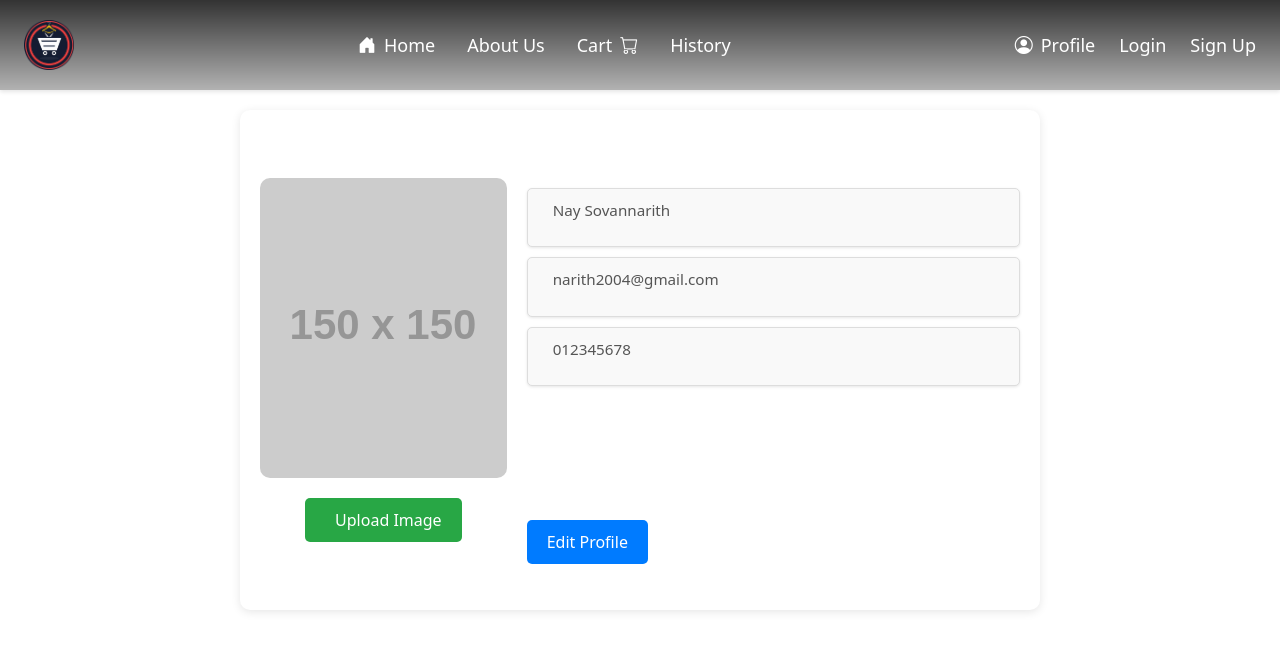
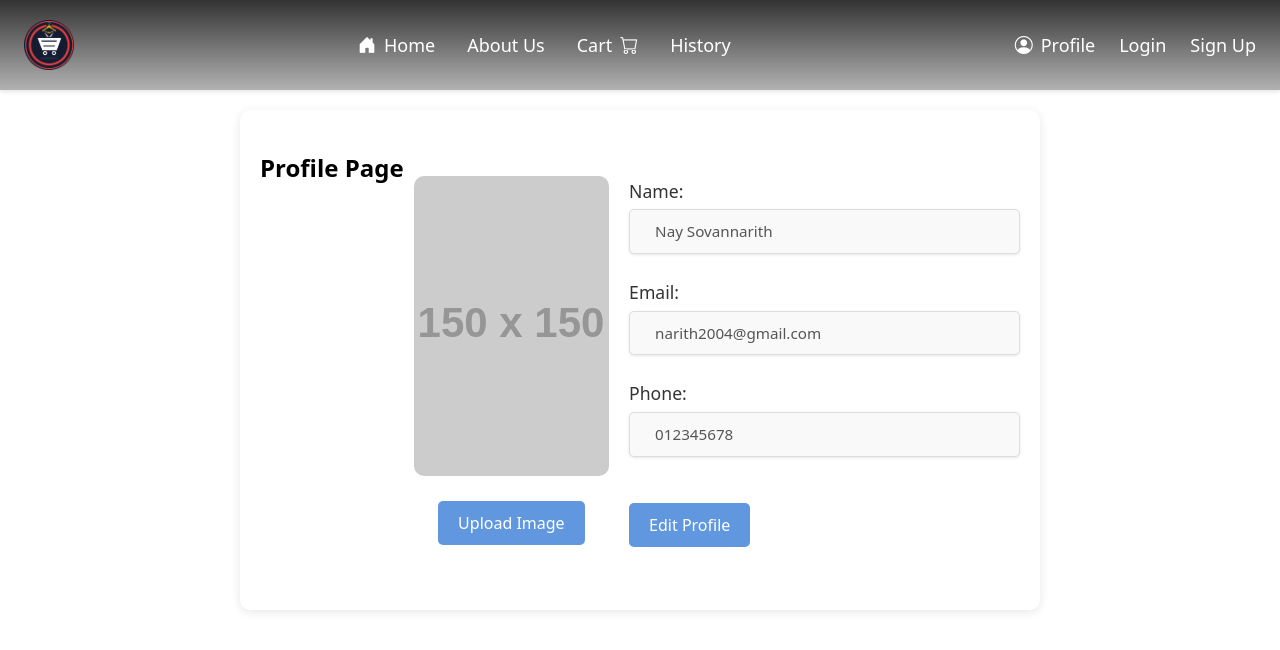
Before and after one commit to Chankiry/EcommerceWeb, a Vue app: page /account/profile in a window 1280 px wide. Shown: the top 650 px of the page. Built offline with nearby package versions, Linux system fonts and the light colour scheme.

Commit message:
edit on profile page

```diff
--- a/src/views/account/Profile.vue
+++ b/src/views/account/Profile.vue
@@ -3,6 +3,9 @@
     <!-- Profile Section -->
     <main class="profile-section">
       <div class="profile-card">
+        <div class="title-container">
+  <div class="title">Profile Page</div>
+      </div>
         <div class="profile-left">
           <img :src="profileImage" alt="Profile Picture" class="profile-image" />
           <input
@@ -20,14 +23,17 @@
 
 
           <div class="info">
+            <div class="info-title">Name:</div>
             <div class="info-item">
               <i class="fas fa-user"></i>
               <span>{{ username }}</span>
             </div>
+            <div class="info-title">Email:</div>
             <div class="info-item">
               <i class="fas fa-envelope"></i>
               <span>{{ email }}</span>
             </div>
+            <div class="info-title">Phone:</div>
             <div class="info-item">
               <i class="fas fa-phone"></i>
               <span>{{ phone }}</span>
@@ -111,6 +117,20 @@ export default {
 
 <style scoped>
 /* Profile Section */
+/* Container for the title */
+.title-container {
+  display: flex;
+  justify-content: center; /* Centers horizontally */
+  margin-top: 20px; /* Adjust top margin if needed */
+}
+
+/* Adjust the title */
+.title {
+  font-size: 24px; /* Adjust font size */
+  font-weight: bold;
+  margin: 0 auto;
+  padding-right: 10px
+}
 .profile-section {
   display: flex;
   justify-content: center;
@@ -147,6 +167,12 @@ export default {
   justify-content: flex-start;
   margin-top: 5%;
 }
+.info-title {
+  font-size: 1.1em;
+  font-weight:lighter;
+  margin-bottom: 5px;
+  color: #333;
+}
 
 .profile-image {
   width: 300px;
@@ -154,14 +180,14 @@ export default {
   object-fit: cover;
   overflow: hidden;
   border-radius: 10px;
-  margin-bottom: 20px;
+  margin-bottom: 25px;
 }
 
 .upload-image-btn {
   padding: 10px 20px;
   font-size: 1em;
   color: white;
-  background-color: #28a745;
+  background-color: #6097df;
   border: none;
   border-radius: 5px;
   cursor: pointer;
@@ -172,11 +198,11 @@ export default {
 }
 
 .upload-image-btn:hover {
-  background-color: #218838;
+  background-color: #1818c4;
 }
 
 .upload-image-btn i {
-  margin-right: 10px;
+
 }
 
 h2 {
@@ -186,7 +212,7 @@ h2 {
 }
 
 .info {
-  margin-top: 20px;
+  margin-top: 10px;
   justify-content: center;
   height: 500px;
   align-items: center;
@@ -199,11 +225,11 @@ h2 {
   border: 1px solid #ddd;
   border-radius: 5px;
   padding: 10px 15px;
-  margin-bottom: 10px;
+  margin-bottom: 25px;
   font-size: 0.95em;
   color: #555;
   box-shadow: 0 1px 3px rgba(0, 0, 0, 0.1);
-  padding-bottom: 5%;
+
 }
 
 .info-item i {
@@ -215,16 +241,16 @@ h2 {
   padding: 10px 20px;
   font-size: 1em;
   color: white;
-  background-color: #007bff;
+  background-color: #6097df;
   border: none;
   border-radius: 5px;
   cursor: pointer;
-  margin-top: 25%;
+  margin-top: 5.5%;
   transition: background-color 0.3s ease;
 }
 
 .update-btn:hover {
-  background-color: #0056b3;
+  background-color: #1818c4;
 }
 
 .modal {
```
